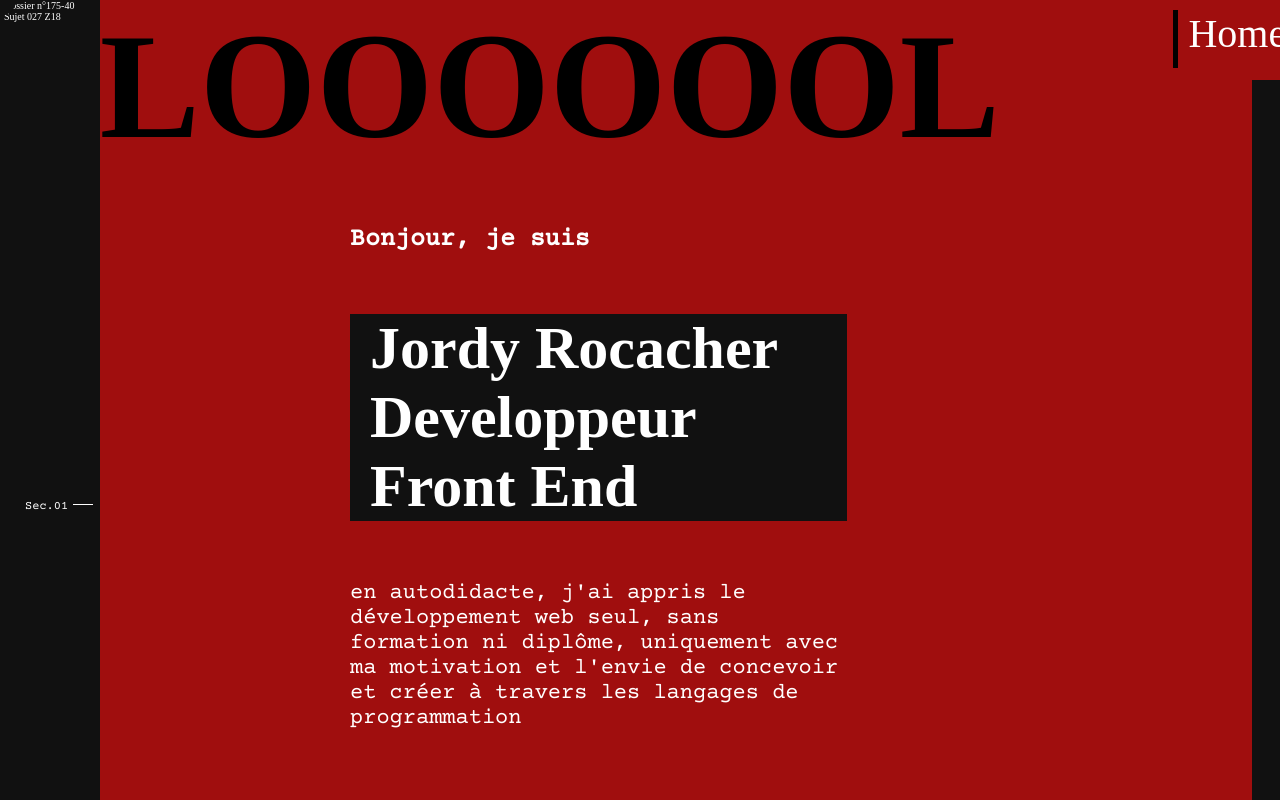
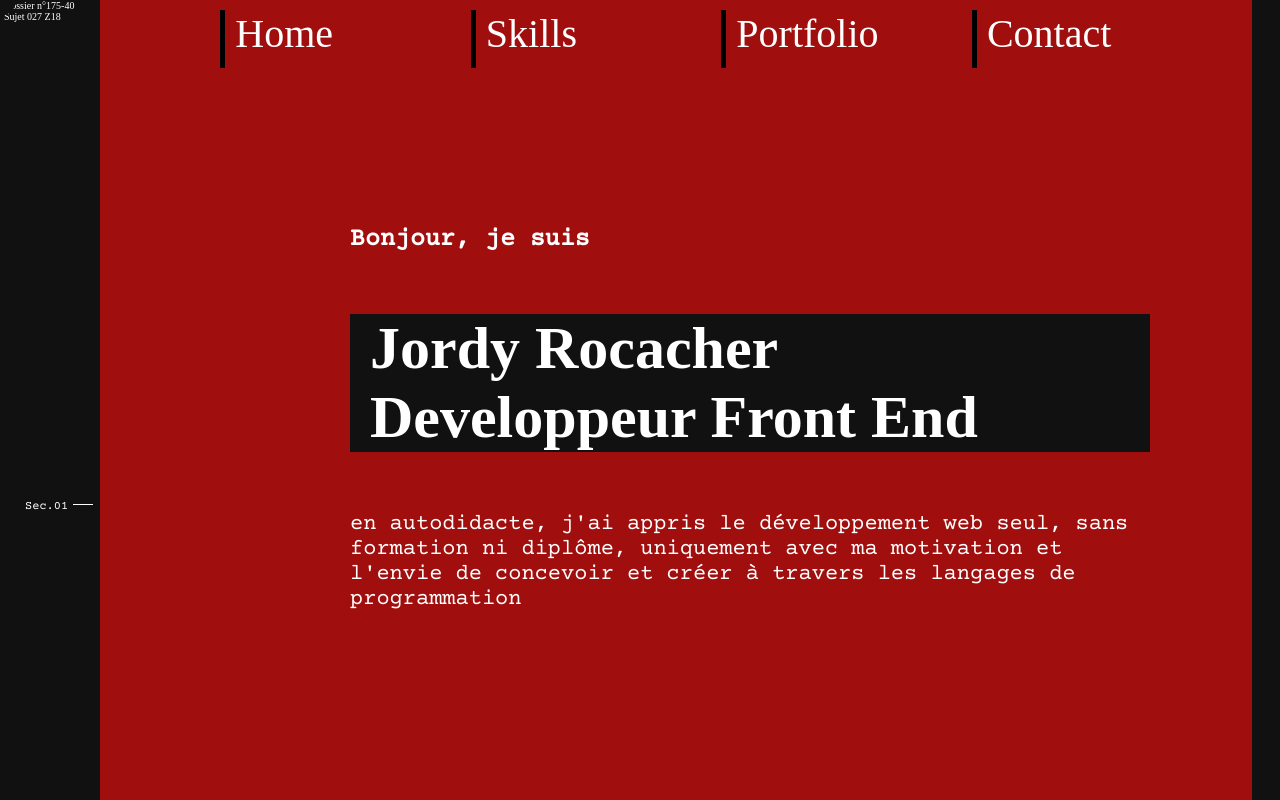
Before and after one commit to H-R-JS/Portfolio-Front-End, a React (Create React App) app in the folder portfolio/: page /skills in a window 1280 px wide. Shown: the top 800 px of the page. Built offline with nearby package versions, Linux system fonts and the light colour scheme; a web font is replaced by a local one.

Commit message:
cursor modif learn + learn  Revael page animation

```diff
--- a/portfolio/src/App.js
+++ b/portfolio/src/App.js
@@ -1,39 +1,15 @@
-import React, { useState, useEffect, useRef } from "react";
+import React, { useState, useEffect } from "react";
 import "./SASS/Header.scss";
 import { Header } from "./Components/1Head/Header";
 import { Body } from "./Components/2Body/BodyRouter";
 import { Params } from "./Components/OutPage/Params/Params";
 import { motion, useAnimation } from "framer-motion";
 import { TiCog, TiArrowLeftThick } from "react-icons/ti";
+import { AnimCursor } from "./Components/OutPage/AnimCursor";
 
 function App() {
-  const [mousePosition, setMousePosition] = useState({
-    x: 0,
-    y: 0,
-  });
-
+  /////
   const paramToggle = useAnimation();
-
-  const [cursorVariant, setCursorVariant] = useState("default");
-
-  const variants = {
-    default: {
-      x: mousePosition.x - 16,
-      y: mousePosition.y - 16,
-    },
-
-    text: {
-      height: 150,
-      width: 150,
-      x: mousePosition.x - 75,
-      y: mousePosition.y - 75,
-      backgroundColor: "yellow",
-      mixBlendMode: "difference",
-    },
-  };
-
-  const textEnter = () => setCursorVariant("text");
-  const textLeave = () => setCursorVariant("default");
 
   const variParam = {
     hiddenParam: {
@@ -69,28 +45,11 @@ function App() {
 
   useEffect(() => {
     paramToggle.start("hiddenParam");
-    const mouseMove = (e) => {
-      setMousePosition({
-        x: e.clientX,
-        y: e.clientY,
-      });
-    };
-
-    window.addEventListener("mousemove", mouseMove);
-
-    return () => {
-      window.removeEventListener("mousemove", mouseMove);
-    };
   }, []);
 
   return (
     <motion.div variants={variParam} animate={paramToggle} className="App">
-      <motion.div
-        key={"setuplayout_motion"}
-        className="cursor"
-        variants={variants}
-        animate={cursorVariant}
-      />
+      <AnimCursor />
 
       <div className="header-folder">
         <span>
@@ -101,13 +60,6 @@ function App() {
       </div>
       <Params />
       <div className="header-param">
-        <span
-          style={{ fontWeight: 600, fontSize: "150px" }}
-          onMouseEnter={textEnter}
-          onMouseLeave={textLeave}
-        >
-          LOOOOOOL
-        </span>
         <Header />
         <div>{icon}</div>
       </div>
--- a/portfolio/src/Components/1Head/Navbar.jsx
+++ b/portfolio/src/Components/1Head/Navbar.jsx
@@ -1,6 +1,7 @@
 import React from "react";
 import { NavItems } from "./NavItems";
 import { Link } from "react-scroll";
+import { RevealFadeHeader } from "../Motion/Fade";
 
 export const Navbar = () => {
   return (
@@ -10,6 +11,7 @@ export const Navbar = () => {
           return (
             <li key={index}>
               <div className="background-li" />
+              <RevealFadeHeader>
                 <Link
                   to={item.path}
                   spy={true}
@@ -21,6 +23,7 @@ export const Navbar = () => {
                 >
                   {item.title}
                 </Link>
+              </RevealFadeHeader>
             </li>
           );
         })}
--- a/portfolio/src/Components/2Body/Home.jsx
+++ b/portfolio/src/Components/2Body/Home.jsx
@@ -1,4 +1,5 @@
 import React, { useContext } from "react";
+import { RevealFadeLeft, RevealFadeRight, RevealFadeTop } from "../Motion/Fade";
 
 const theme = {
   red: {
@@ -25,6 +26,7 @@ export class Home extends React.Component {
     return (
       <ThemeContext.Provider /*value={theme.black}*/>
         <div className="home-box" id="home">
+          <RevealFadeLeft>
             <div className="home-text">
               <p className="h-text-1">Bonjour, je suis </p>
               <div className="h-text-square">
@@ -35,11 +37,14 @@ export class Home extends React.Component {
               </div>
               <p className="h-text-3">
                 en autodidacte, j'ai appris le développement web seul, sans
-              formation ni diplôme, uniquement avec ma motivation et l'envie de
-              concevoir et créer à travers les langages de programmation
+                formation ni diplôme, uniquement avec ma motivation et l'envie
+                de concevoir et créer à travers les langages de programmation
               </p>
             </div>
+          </RevealFadeLeft>
+          <RevealFadeRight>
             <div className="black-square" />
+          </RevealFadeRight>
         </div>
         <AboutMe />
       </ThemeContext.Provider>
@@ -70,6 +75,7 @@ const AboutMe = () => {
           dans tous les sens.
         </p>
       </div>
+
       <div className="about-design-presentation"></div>
     </div>
   );
--- a/portfolio/src/Components/2Body/Portfolio.jsx
+++ b/portfolio/src/Components/2Body/Portfolio.jsx
@@ -2,12 +2,17 @@ import React from "react";
 import { PortfSlider } from "./Portfolio/PortfSlider";
 import { PortfDescrip } from "./Portfolio/PortfDescrip";
 import { PortfArray } from "./Portfolio/PortfArray";
+import { RevealFadeLeft, RevealFadeRight } from "../Motion/Fade";
 
 export const Portfolio = () => {
   return (
     <section className="portf-section" id="portfolio">
-      <PortfSlider slides={PortfArray} />
-      <PortfDescrip />
+      <RevealFadeLeft>
+        <PortfSlider slides={PortfArray} />
+      </RevealFadeLeft>
+      <RevealFadeRight>
+        <PortfDescrip />
+      </RevealFadeRight>
     </section>
   );
 };
--- a/portfolio/src/Components/2Body/Skills&Tools/Skills/Skills.jsx
+++ b/portfolio/src/Components/2Body/Skills&Tools/Skills/Skills.jsx
@@ -1,11 +1,13 @@
 import React from "react";
 import { SkillsArray } from "./SkillsArray";
 import { Tools } from "../Tools/Tools";
+import { RevealFadeTop } from "../../../Motion/Fade";
 
 export class Skills extends React.Component {
   render() {
     return (
       <section className="skills-tools" id="skills">
+        <RevealFadeTop>
           <div className="skill-section">
             <h2>Compétences</h2>
             <div>
@@ -14,7 +16,10 @@ export class Skills extends React.Component {
                   <div key={index} className="skill-box">
                     <span className="span-title">{item.title}</span>
                     <div className="skill-bar">
-                    <div className="skill-per" style={{ width: `${item.per}` }}>
+                      <div
+                        className="skill-per"
+                        style={{ width: `${item.per}` }}
+                      >
                         ABEDFABEDGGGOODD
                       </div>
                     </div>
@@ -26,6 +31,7 @@ export class Skills extends React.Component {
             </div>
           </div>
           <Tools />
+        </RevealFadeTop>
       </section>
     );
   }
--- /dev/null
+++ b/portfolio/src/Components/Motion/Fade.jsx
@@ -0,0 +1,110 @@
+import React, { useEffect, useRef } from "react";
+import { motion, useAnimation, useInView } from "framer-motion";
+
+export const RevealFadeHeader = ({ children }) => {
+  const refFade = useRef();
+  const isInView = useInView(refFade, { once: true });
+  const controlFade = useAnimation();
+
+  const variFade = {
+    hidden: { background: "transparent", x: -250 },
+    show: { opacity: 1, x: 0, transition: { duration: 0.8, delay: 0.25 } },
+  };
+
+  useEffect(() => {
+    if (isInView) {
+      controlFade.start("show");
+    }
+  }, [isInView]);
+  return (
+    <motion.div
+      ref={refFade}
+      variants={variFade}
+      initial="hidden"
+      animate={controlFade}
+    >
+      {children}
+    </motion.div>
+  );
+};
+
+export const RevealFadeTop = ({ children }) => {
+  const refFade = useRef();
+  const isInView = useInView(refFade, { once: true });
+  const controlFade = useAnimation();
+
+  const variFade = {
+    hidden: { display: "flex", y: -700 },
+    show: { opacity: 1, y: 0, transition: { duration: 0.8, delay: 0.25 } },
+  };
+
+  useEffect(() => {
+    if (isInView) {
+      controlFade.start("show");
+    }
+  }, [isInView]);
+  return (
+    <motion.div
+      ref={refFade}
+      variants={variFade}
+      initial="hidden"
+      animate={controlFade}
+    >
+      {children}
+    </motion.div>
+  );
+};
+
+export const RevealFadeLeft = ({ children }) => {
+  const refFade = useRef();
+  const isInView = useInView(refFade, { once: true });
+  const controlFade = useAnimation();
+
+  const variFade = {
+    hidden: { opacity: 0, display: "flex", x: -500 },
+    show: { opacity: 1, x: 0, transition: { duration: 0.9, delay: 0.5 } },
+  };
+
+  useEffect(() => {
+    if (isInView) {
+      controlFade.start("show");
+    }
+  }, [isInView]);
+  return (
+    <motion.div
+      ref={refFade}
+      variants={variFade}
+      initial="hidden"
+      animate={controlFade}
+    >
+      {children}
+    </motion.div>
+  );
+};
+
+export const RevealFadeRight = ({ children }) => {
+  const refFade = useRef();
+  const isInView = useInView(refFade, { once: true });
+  const controlFade = useAnimation();
+
+  const variFade = {
+    hidden: { display: "flex", x: 200 },
+    show: { x: 0, transition: { duration: 0.4, delay: 0.2 } },
+  };
+
+  useEffect(() => {
+    if (isInView) {
+      controlFade.start("show");
+    }
+  }, [isInView]);
+  return (
+    <motion.div
+      ref={refFade}
+      variants={variFade}
+      initial="hidden"
+      animate={controlFade}
+    >
+      {children}
+    </motion.div>
+  );
+};
--- a/portfolio/src/SASS/Header.scss
+++ b/portfolio/src/SASS/Header.scss
@@ -28,27 +28,31 @@ header {
 
 li {
   list-style: none;
+  overflow: hidden;
+
+  width: 250px;
 }
 .link-menu {
   background: linear-gradient(to right, black 50%, #a00e0e 50%);
-  background-size: 200% 100%;
+  background-size: 210% 100%;
   background-position: right bottom;
+  overflow: hidden;
   font-size: 40px;
   font-family: "Yuji Syuku", serif;
   color: white;
   text-decoration: none;
   padding: 0 15px;
-  cursor: pointer;
   transition: all 0.5s ease-out;
 }
-.link-menu::before {
+li::before {
   position: absolute;
   content: " ";
   color: #000;
   background-color: black;
   width: 5px;
   height: 58px;
-  margin-left: -15px;
+  margin-left: 0px;
+  z-index: 6;
 }
 
 .link-menu:hover {
--- a/portfolio/src/SASS/Home.scss
+++ b/portfolio/src/SASS/Home.scss
@@ -38,8 +38,6 @@
 }
 
 .about-me-container {
-  // background: linear-gradient(177deg, #690606 0% 5%, #a00e0e 5% 10%),
-  //linear-gradient(177deg, #a00e0e, #fff);
   background-color: #fff;
   transform: rotate(3deg);
   width: 110%;
--- a/portfolio/src/SASS/Skills&Tools.scss
+++ b/portfolio/src/SASS/Skills&Tools.scss
@@ -1,5 +1,6 @@
 .skills-tools {
   display: flex;
+  overflow: hidden;
 }
 
 .skill-section {
--- a/portfolio/src/SASS/index.scss
+++ b/portfolio/src/SASS/index.scss
@@ -6,8 +6,8 @@ $font-second: "Courier Prime", monospace;
   cursor: none;
 }
 .cursor {
+  background-color: #111;
   position: fixed;
-  background-color: #111;
   width: 32px;
   height: 32px;
   top: 0;
@@ -15,6 +15,7 @@ $font-second: "Courier Prime", monospace;
   border-radius: 50%;
   z-index: 6;
   pointer-events: none;
+  opacity: 1;
 }
 
 body {
@@ -61,7 +62,6 @@ body {
   font-size: 10px;
   font-family: $font-main;
   left: 4px;
-  cursor: not-allowed;
 }
 
 .icon-params {
@@ -83,7 +83,6 @@ body {
   top: 0px;
   right: 90px;
   z-index: -1;
-  pointer-events: none;
 }
 //////////////////////////////
 
```
Also changed, not shown: portfolio/src/Components/OutPage/AnimCursor.jsx (+47 -15 lines). Lines whose indentation alone changed are shown as unchanged.
